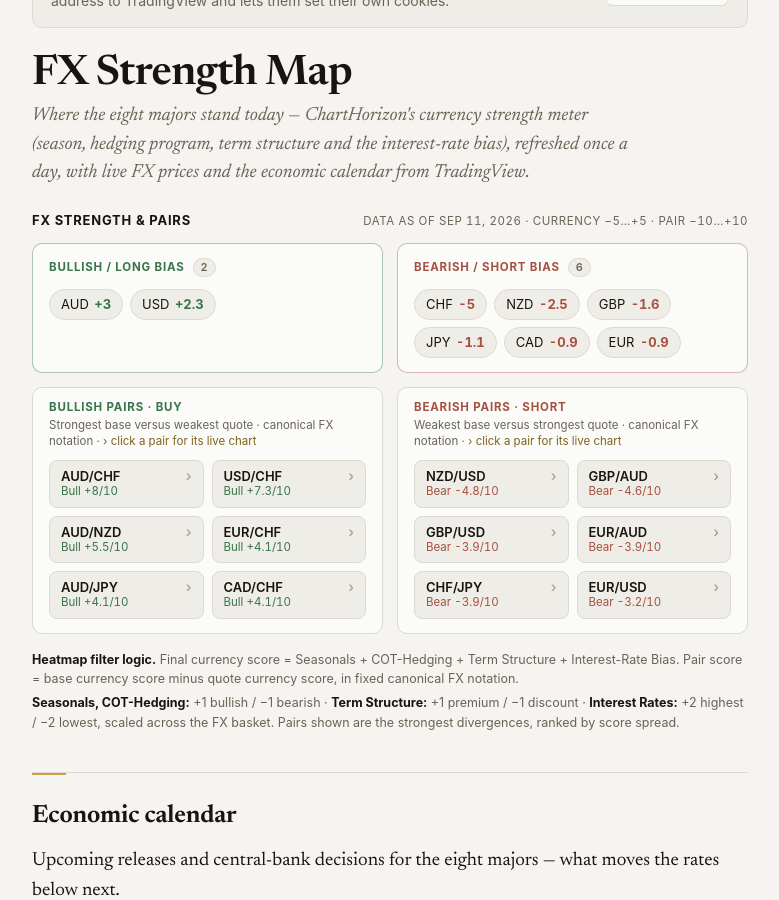
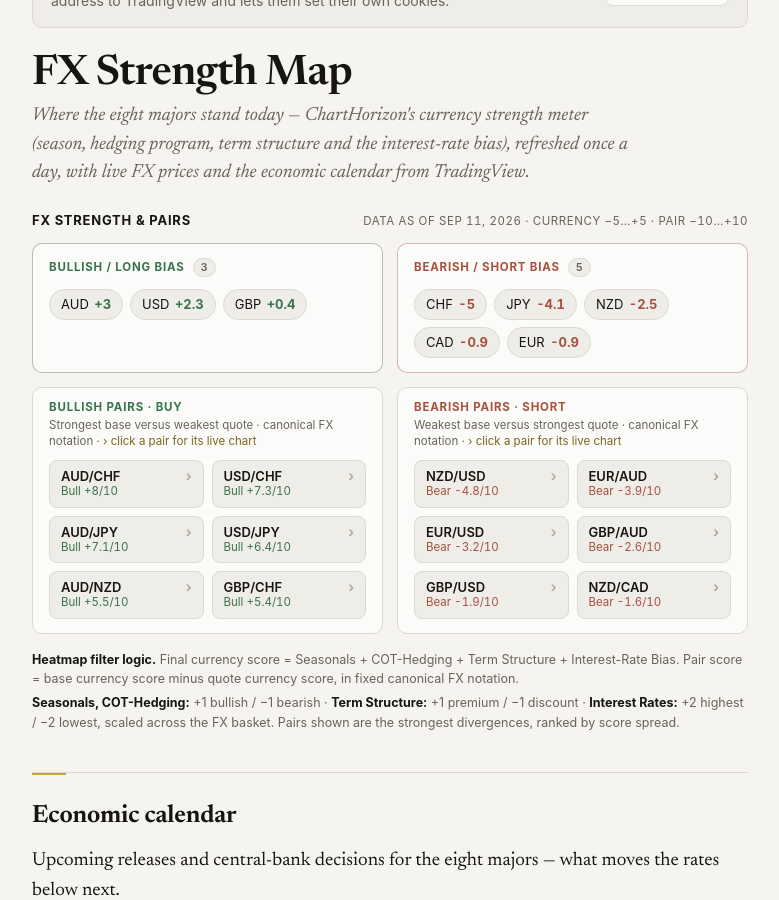
Before and after one commit to ChartHorizon/website, a Jekyll site: the page built from fx.html, in a window 1280 px wide and 900 px high, scrolled down 253 px. Shown: the whole window, without its empty margins (250-1029 px from the left). Built offline with Jekyll 4.4.1, drawn with Linux system fonts in a browser that asks for light colours.

Commit message:
data: FX strength snapshot Sep 11, 2026

```diff
--- a/_data/fx.json
+++ b/_data/fx.json
@@ -15,6 +15,11 @@
       "cur": "USD",
       "score": 2.3,
       "label": "+2.3"
+    },
+    {
+      "cur": "GBP",
+      "score": 0.4,
+      "label": "+0.4"
     }
   ],
   "bearish": [
@@ -24,19 +29,14 @@
       "label": "-5"
     },
     {
+      "cur": "JPY",
+      "score": -4.1,
+      "label": "-4.1"
+    },
+    {
       "cur": "NZD",
       "score": -2.5,
       "label": "-2.5"
-    },
-    {
-      "cur": "GBP",
-      "score": -1.6,
-      "label": "-1.6"
-    },
-    {
-      "cur": "JPY",
-      "score": -1.1,
-      "label": "-1.1"
     },
     {
       "cur": "CAD",
@@ -62,24 +62,24 @@
       "label": "Bull +7.3/10"
     },
     {
+      "pair": "AUD/JPY",
+      "spread": 7.1,
+      "label": "Bull +7.1/10"
+    },
+    {
+      "pair": "USD/JPY",
+      "spread": 6.4,
+      "label": "Bull +6.4/10"
+    },
+    {
       "pair": "AUD/NZD",
       "spread": 5.5,
       "label": "Bull +5.5/10"
     },
     {
-      "pair": "EUR/CHF",
-      "spread": 4.1,
-      "label": "Bull +4.1/10"
-    },
-    {
-      "pair": "AUD/JPY",
-      "spread": 4.1,
-      "label": "Bull +4.1/10"
-    },
-    {
-      "pair": "CAD/CHF",
-      "spread": 4.1,
-      "label": "Bull +4.1/10"
+      "pair": "GBP/CHF",
+      "spread": 5.4,
+      "label": "Bull +5.4/10"
     }
   ],
   "bearish_pairs": [
@@ -89,22 +89,7 @@
       "label": "Bear -4.8/10"
     },
     {
-      "pair": "GBP/AUD",
-      "spread": 4.6,
-      "label": "Bear -4.6/10"
-    },
-    {
-      "pair": "GBP/USD",
-      "spread": 3.9,
-      "label": "Bear -3.9/10"
-    },
-    {
       "pair": "EUR/AUD",
-      "spread": 3.9,
-      "label": "Bear -3.9/10"
-    },
-    {
-      "pair": "CHF/JPY",
       "spread": 3.9,
       "label": "Bear -3.9/10"
     },
@@ -112,6 +97,21 @@
       "pair": "EUR/USD",
       "spread": 3.2,
       "label": "Bear -3.2/10"
+    },
+    {
+      "pair": "GBP/AUD",
+      "spread": 2.6,
+      "label": "Bear -2.6/10"
+    },
+    {
+      "pair": "GBP/USD",
+      "spread": 1.9,
+      "label": "Bear -1.9/10"
+    },
+    {
+      "pair": "NZD/CAD",
+      "spread": 1.6,
+      "label": "Bear -1.6/10"
     }
   ],
   "rate_table": [
```
